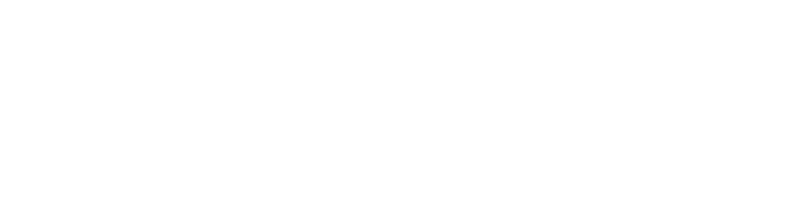
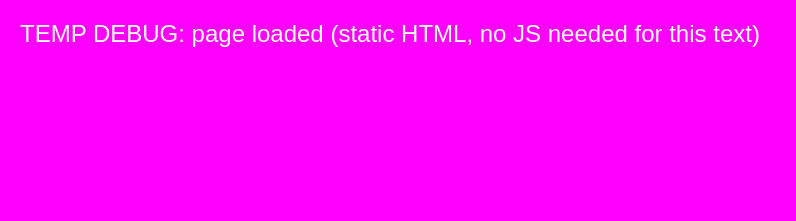
Before and after one commit to vlloyd1005/painting-digitizer, a plain HTML site: page corner_editor_frontend/index.html in a window 1280 px wide. Shown: the whole page, without its empty margins (0-796 px from the left). Drawn offline with Linux system fonts and the light colour scheme.

Commit message:
Add pure-CSS/HTML debug markers to test iframe loading independent of JS

```diff
--- a/corner_editor_frontend/index.html
+++ b/corner_editor_frontend/index.html
@@ -3,13 +3,19 @@
 <head>
 <meta charset="utf-8">
 <style>
-  html, body { margin: 0; padding: 0; background: transparent; overflow: hidden; }
+  html, body { margin: 0; padding: 0; background: #ff00ff; overflow: hidden; }
+  /* TEMP DEBUG: bright magenta background, visible immediately via pure CSS,
+     with zero dependency on any JS running or the handshake succeeding.
+     If this color doesn't show up inside the actual embedded iframe, the
+     page isn't loading in that context at all, regardless of what happens
+     when visiting the URL directly in its own tab. */
   svg { display: block; touch-action: none; }
   circle.handle { cursor: grab; }
   circle.handle:active { cursor: grabbing; }
 </style>
 </head>
 <body>
+<div style="font-size:24px; color:white; font-family:sans-serif; padding:20px;">TEMP DEBUG: page loaded (static HTML, no JS needed for this text)</div>
 <svg id="root" xmlns="http://www.w3.org/2000/svg"></svg>
 
 <script>
```
